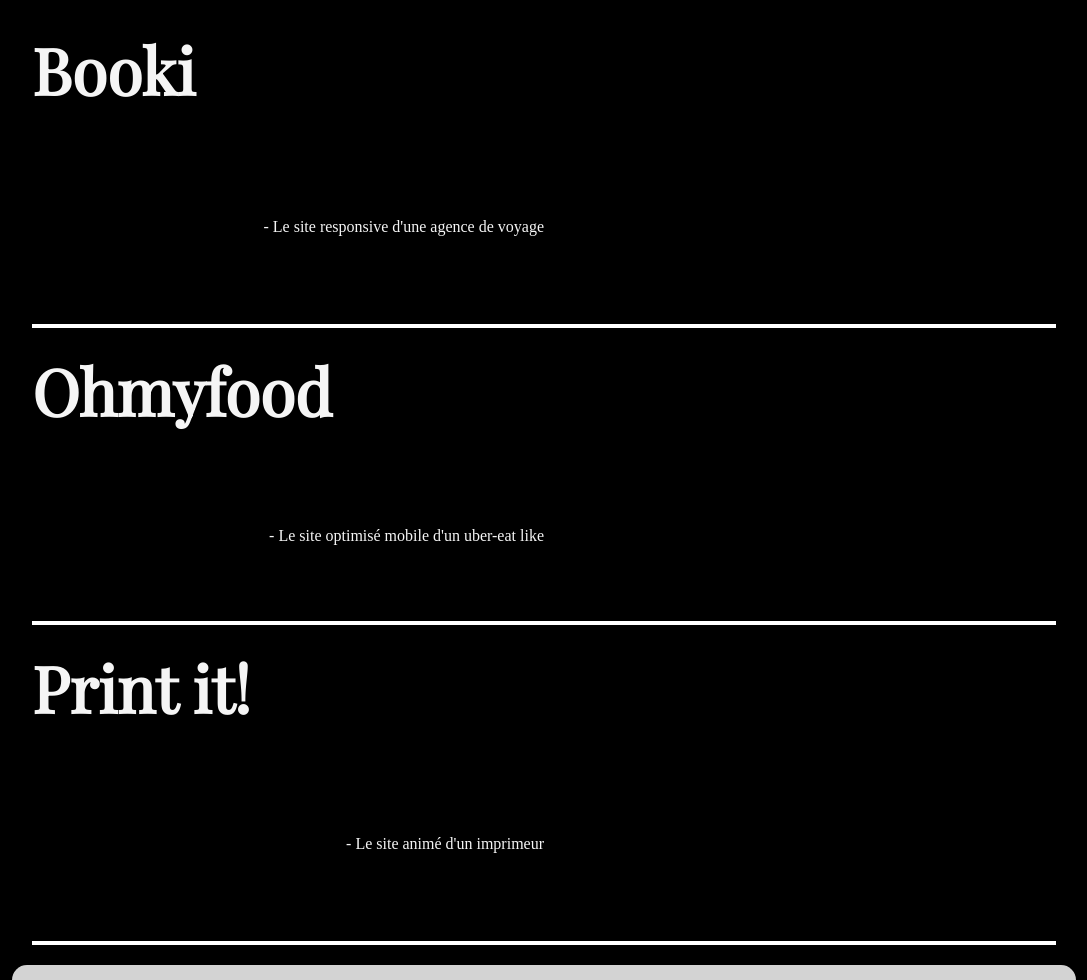
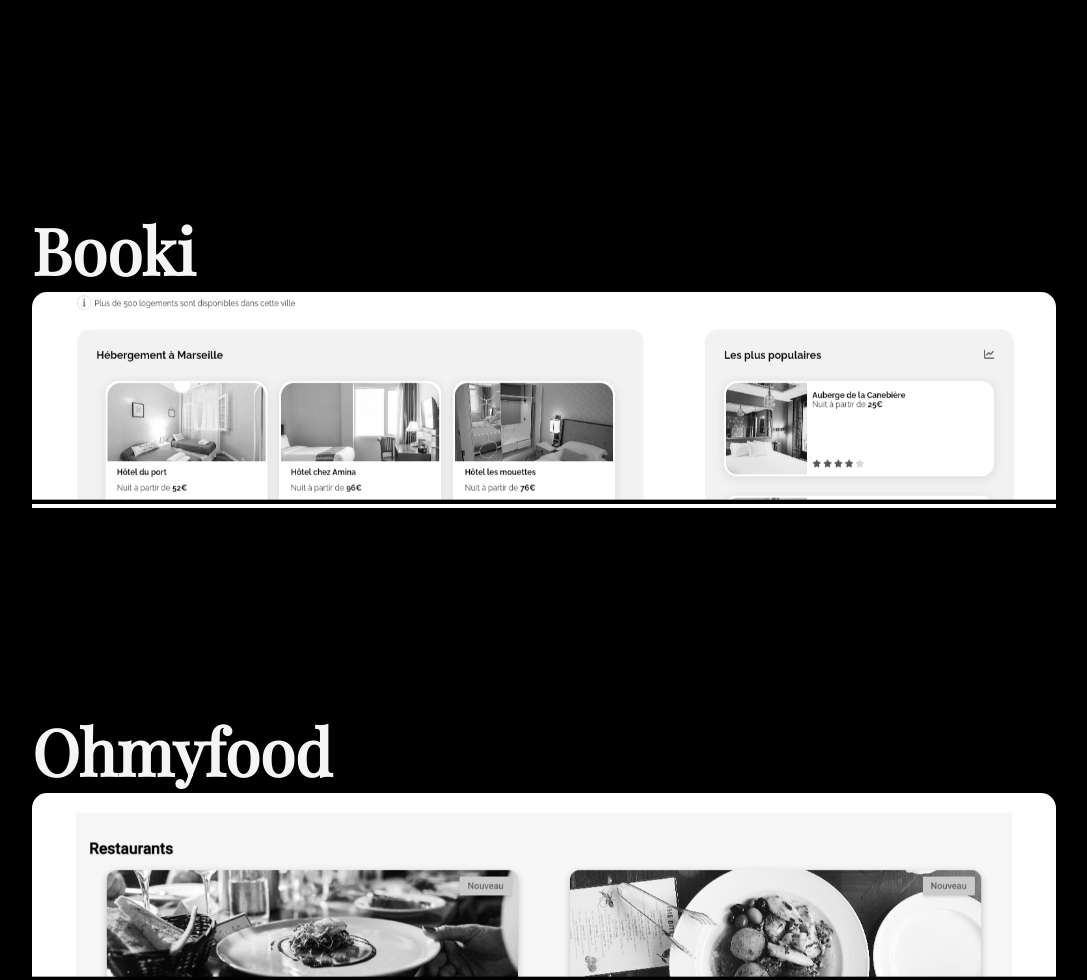
Before and after one commit to KatynOCtraining/PortFolio, a plain HTML site: page index.html in a window 1280 px wide. Shown: the part 875-1855 px from the top of the page, without its empty margins (96-1183 px from the left). Drawn offline with nearby package versions, Linux system fonts and the light colour scheme; a web font is replaced by a local one.

Commit message:
ajout du script intersection

```diff
--- a/assets/_mywork.scss
+++ b/assets/_mywork.scss
@@ -1,81 +1,15 @@
-.mywork{
-    width: 80%;
-    display: flex;
-    flex-direction: column;
-    justify-content: center;
-    margin: 0 auto;
-    gap: 20px;
-
-
-
-
-
-.projet{
-    height: 20%;
-    width: 100%;
-    border-bottom: 4px solid white;
-    overflow: hidden;
-    position: relative;
-
-
-    &_title{
-        display: flex;
-        flex-direction: row;
-        align-items: center;
-        justify-content: space-between;
-
-
-
-    }
-
-
-    &_anim{
-        p{
-            margin:0;
-            padding: 0;
-            position: absolute;
-            top: 50%;
-            right: 50%;
-            z-index: -3;
-
-
-
-
-
-
-
-
-        }
-    }
-
-    img {
-        height: 100%;
-        width: 100%;
-        padding:0 ;
-        object-fit: cover;
-        opacity: 0;
-        transition: opacity 1000ms ease-in-out;
-        border-top-left-radius: 15px;
-        border-top-right-radius: 15px;
-        z-index: 2;
-
-
-
-
-
-        &:hover{
-            opacity: 1;
-
-
-        }
-
-
-
-    }
-}
+/* État initial des images et paragraphes dans .projet_anim */
+.projet_anim img, .projet_anim p {
+    opacity: 0; /* Les rendre initialement invisibles */
+    transition: opacity 0.5s ease-in-out; /* Transition douce pour l'opacité */
 }
 
+/* Lorsque la classe 'visible' est ajoutée, changer l'opacité */
+.projet_anim.visible img, .projet_anim.visible p {
+    opacity: 1;
+}
 
+/* Autres styles */
 .projet_anim {
     position: relative;
 }
@@ -83,21 +17,42 @@
 .projet_anim img {
     width: 100%;
     height: auto;
-    opacity: 1; /* L'opacité est définie à 1 par défaut pour que l'image soit visible */
-    transition: opacity 0.3s; /* Ajoute une transition en douceur */
-}
-
-.projet_anim:hover img {
-    opacity: 0; /* L'opacité de l'image passe à 0 au survol */
+    object-fit: cover;
+    border-top-left-radius: 15px;
+    border-top-right-radius: 15px;
+    z-index: 2;
 }
 
 .projet_anim p {
-
-
-    opacity: 1; /* Par défaut, le paragraphe est visible */
-    transition: opacity 0.3s; /* Ajoute une transition en douceur */
+    position: absolute;
+    top: 50%;
+    right: 50%;
+    z-index: -3;
+    margin: 0;
+    padding: 0;
 }
 
-.projet_anim:hover p {
-    opacity: 0; /* Le paragraphe disparaît au survol de l'image */
+/* Styles pour .projet et autres éléments */
+.projet {
+    height: 20%;
+    width: 100%;
+    border-bottom: 4px solid white;
+    overflow: hidden;
+    position: relative;
 }
+
+.projet_title {
+    display: flex;
+    flex-direction: row;
+    align-items: center;
+    justify-content: space-between;
+}
+
+.mywork {
+    width: 80%;
+    display: flex;
+    flex-direction: column;
+    justify-content: center;
+    margin: 0 auto;
+    gap: 200px;
+}
--- a/assets/app.js
+++ b/assets/app.js
@@ -1,8 +1,32 @@
-
-
-
-
 function togglePopup() {
     let popup = document.querySelector("#popup-overlay");
     popup.classList.toggle("open");
 }
+
+// Fonction pour observer les éléments
+function observeElements() {
+    const elementsToObserve = document.querySelectorAll('.projet_anim');
+    const observerCallback = (entries) => {
+        entries.forEach(entry => {
+            if (entry.isIntersecting) {
+                // Ajouter la classe pour rendre l'élément visible
+                entry.target.classList.add('visible');
+            } else {
+                // Retirer la classe pour cacher l'élément
+                entry.target.classList.remove('visible');
+            }
+        });
+    };
+
+    const observerOptions = {
+        root: null,
+        rootMargin: '0px',
+        threshold: 1
+    };
+
+    const observer = new IntersectionObserver(observerCallback, observerOptions);
+    elementsToObserve.forEach(element => observer.observe(element));
+}
+
+// Attacher les fonctions aux événements correspondants
+document.addEventListener('DOMContentLoaded', observeElements);
```
Also changed, not shown: assets/main.css, 1 other file.
